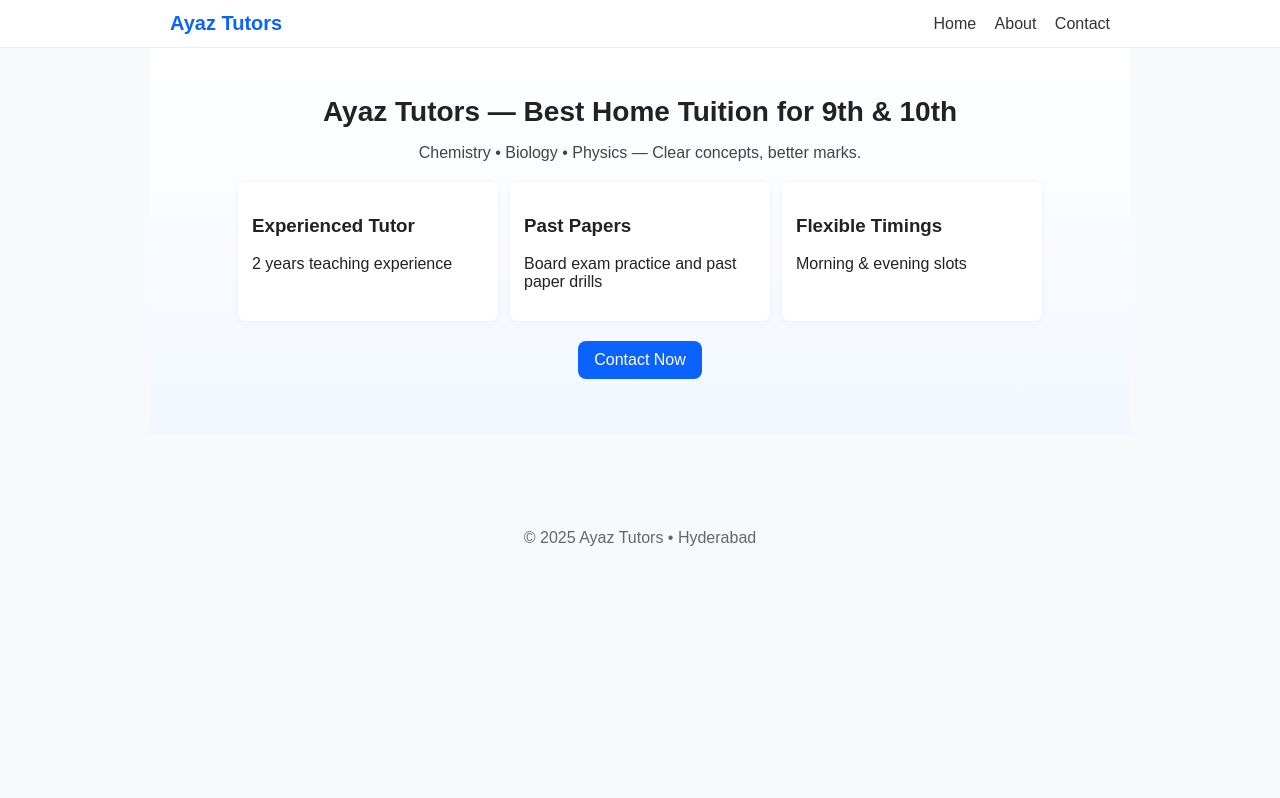
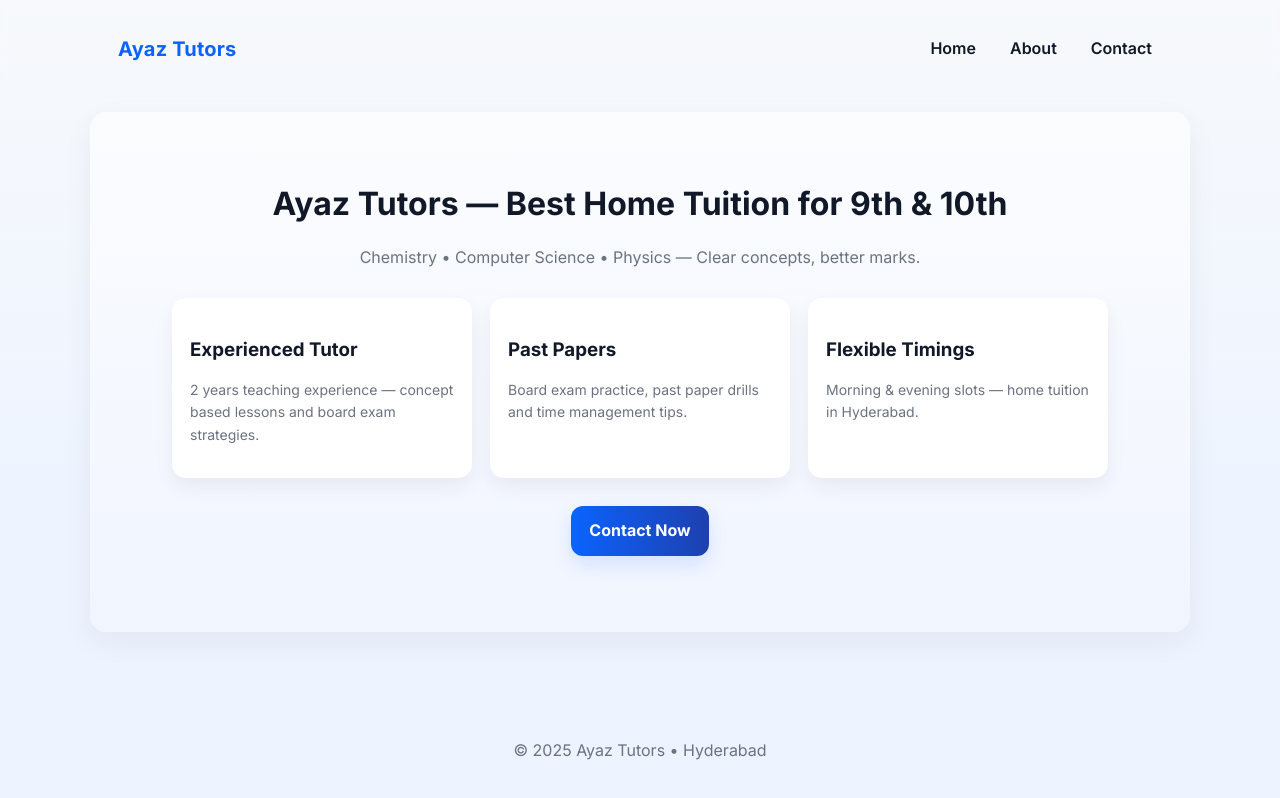
Before and after one commit to maharaliayaz2343-commits/Mahar-ayaz-tutor, a plain HTML site: page index.html in a window 1280 px wide. Drawn offline with Linux system fonts and the light colour scheme; files that its build step writes are made by us from their sources; a web font is replaced by a local one.

Commit message:
Add files via upload

```diff
--- a/index.html
+++ b/index.html
@@ -2,10 +2,27 @@
 <html lang="en">
 <head>
   <meta charset="utf-8" />
-  <meta name="viewport" content="width=device-width,initial-scale=1" />
-  <title>Ayaz Tutors - Home</title>
-  <link rel="stylesheet" href="assets/style.css" />
+  <meta name="viewport" content="width=device-width, initial-scale=1" />
+
+  <!-- Page Title (Isko har page ke hisaab se change karna) -->
+  <title>Ayaz Tutors — Home</title>
+
+  <!-- SEO Meta Description -->
+  <meta name="description" content="Ayaz Tutors — Best home tuition for 9th & 10th. Chemistry, Biology, Physics. Concept clarity & past paper practice." />
+
+  <!-- Google Fonts -->
+  <link rel="preconnect" href="https://fonts.googleapis.com">
+  <link rel="preconnect" href="https://fonts.gstatic.com" crossorigin>
+  <link href="https://fonts.googleapis.com/css2?family=Inter:wght@300;400;600;700&family=Noto+Nastaliq+Urdu:wght@400&display=swap" rel="stylesheet">
+
+  <!-- CSS File -->
+<link rel="stylesheet" href="style.css" />
+
+
+  <!-- Favicon (optional) -->
+  <link rel="icon" href="assets/favicon.ico" />
 </head>
+
 <body>
   <header class="site-header">
     <div class="container">
@@ -20,24 +37,26 @@
 
   <main class="container hero">
     <h1>Ayaz Tutors — Best Home Tuition for 9th & 10th</h1>
-    <p class="lead">Chemistry • Biology • Physics — Clear concepts, better marks.</p>
+    <p class="lead">Chemistry • Computer Science • Physics — Clear concepts, better marks.</p>
 
    <div class="features">
   <div class="feature">
     <h3>Experienced Tutor</h3>
-        <p>2 years teaching experience</p>
+    <p>2 years teaching experience — concept based lessons and board exam strategies.</p>
   </div>
   <div class="feature">
     <h3>Past Papers</h3>
-        <p>Board exam practice and past paper drills</p>
+    <p>Board exam practice, past paper drills and time management tips.</p>
   </div>
   <div class="feature">
     <h3>Flexible Timings</h3>
-        <p>Morning & evening slots</p>
+    <p>Morning & evening slots — home tuition in Hyderabad.</p>
   </div>
 </div>
 
-    <p><a class="btn" href="contact.html">Contact Now</a></p>
+
+    <p><a class="btn" href="contact.html">Contact Now</a>
+</p>
   </main>
 
   <footer class="site-footer">
--- a/style.css
+++ b/style.css
@@ -1,20 +1,103 @@
-/* Simple clean responsive styles */
-:root{--accent:#0b63ff;--bg:#f7f9fc;--text:#222;}
+:root{
+  --accent: #0b63ff;
+  --accent-2:#1e40af;
+  --bg: #f7f9fc;
+  --card: #ffffff;
+  --text: #111827;
+  --muted:#6b7280;
+  --radius:12px;
+}
+
 *{box-sizing:border-box}
-body{font-family:Arial,Helvetica,sans-serif;margin:0;color:var(--text);background:var(--bg)}
-.container{max-width:980px;margin:0 auto;padding:20px}
-.site-header{background:#fff;border-bottom:1px solid #e6eef8}
-.site-header .container{display:flex;align-items:center;justify-content:space-between;padding:12px 20px}
-.logo{font-weight:700;color:var(--accent);text-decoration:none;font-size:20px}
-.main-nav a{margin-left:14px;text-decoration:none;color:#333}
-.hero{padding:40px 20px;text-align:center;background:linear-gradient(180deg,#ffffff,#f2f7ff)}
-.hero h1{font-size:28px;margin:8px 0}
-.lead{color:#444;margin-bottom:18px}
-.features{display:flex;gap:12px;justify-content:center;margin:20px 0;flex-wrap:wrap}
-.feature{background:#fff;padding:14px;border-radius:8px;box-shadow:0 1px 6px rgba(20,40,80,0.05);width:260px;text-align:left}
-.btn{display:inline-block;background:var(--accent);color:#fff;padding:10px 16px;border-radius:8px;text-decoration:none}
-.site-footer{margin-top:40px;padding:18px 0;text-align:center;color:#666}
-input[type="text"],input[type="email"],textarea{width:100%;padding:8px;margin:6px 0 12px;border:1px solid #d6e0ef;border-radius:6px}
-label{display:block;margin-bottom:6px}
-form{max-width:520px;background:#fff;padding:14px;border-radius:8px;box-shadow:0 1px 6px rgba(20,40,80,0.04)}
-@media(max-width:700px){.features{flex-direction:column;align-items:stretch}.site-header .container{flex-direction:column;gap:10px}}
+html,body{height:100%}
+body{
+  font-family: "Inter", "Noto Nastaliq Urdu", Arial, Helvetica, sans-serif;
+  margin:0;
+  color:var(--text);
+  background:linear-gradient(180deg, var(--bg), #eef4ff 60%);
+  -webkit-font-smoothing:antialiased;
+  -moz-osx-font-smoothing:grayscale;
+  line-height:1.6;
+}
+
+/* layout */
+.container{max-width:1100px;margin:0 auto;padding:28px}
+.site-header{
+  background:transparent;
+  position:sticky;
+  top:0;
+  z-index:60;
+  backdrop-filter: blur(4px);
+}
+.site-header .container{
+  display:flex;
+  align-items:center;
+  justify-content:space-between;
+  gap:16px;
+}
+.logo{
+  font-weight:700;color:var(--accent);
+  text-decoration:none;font-size:20px;
+  letter-spacing:0.2px;
+}
+.main-nav{display:flex;gap:14px;align-items:center}
+.main-nav a{
+  text-decoration:none;color:var(--text);
+  padding:8px 10px;border-radius:10px;font-weight:600;
+}
+.main-nav a:hover{background:rgba(11,99,255,0.08);color:var(--accent-2)}
+
+/* hero */
+.hero{
+  padding:60px 20px;
+  text-align:center;
+  margin-top:14px;
+  background:linear-gradient(180deg, rgba(255,255,255,0.6), rgba(243,246,255,0.6));
+  border-radius:16px;
+  box-shadow:0 10px 30px rgba(15,23,42,0.06);
+}
+.hero h1{font-size:32px;margin:6px 0 10px}
+.hero .lead{color:var(--muted);font-size:16px;margin-bottom:20px}
+
+/* CTA */
+.btn{
+  display:inline-block;
+  background:linear-gradient(90deg,var(--accent),var(--accent-2));
+  color:#fff;padding:12px 18px;border-radius:12px;text-decoration:none;
+  font-weight:700;box-shadow:0 8px 20px rgba(11,99,255,0.14);
+  transition:transform .18s ease, box-shadow .18s;
+}
+.btn:hover{transform:translateY(-3px);box-shadow:0 14px 28px rgba(11,99,255,0.18)}
+
+/* features */
+.features{display:flex;gap:18px;justify-content:center;margin:28px 0;flex-wrap:wrap}
+.feature{
+  background:var(--card);
+  padding:18px;border-radius:14px;
+  box-shadow:0 8px 20px rgba(15,23,42,0.06);
+  width:300px;text-align:left;transition:transform .18s, box-shadow .18s;
+}
+.feature:hover{transform:translateY(-6px);box-shadow:0 22px 40px rgba(15,23,42,0.08)}
+.feature h3{margin-bottom:6px}
+.feature p{color:var(--muted);font-size:14px}
+
+/* contact form */
+form{max-width:560px;background:var(--card);padding:18px;border-radius:12px;box-shadow:0 8px 18px rgba(15,23,42,0.04);margin:0 auto}
+label{display:block;margin-bottom:8px;font-weight:600}
+input[type="text"],input[type="email"],textarea{
+  width:100%;padding:10px;border-radius:8px;border:1px solid #e6eef8;background:#fbfdff;
+  margin-bottom:12px;font-size:14px;outline:none;
+}
+input:focus,textarea:focus{box-shadow:0 6px 18px rgba(11,99,255,0.06);border-color:var(--accent)}
+.site-footer{margin-top:40px;padding:22px 0;text-align:center;color:var(--muted)}
+
+/* small screens */
+@media (max-width:900px){
+  .hero h1{font-size:26px}
+  .features{flex-direction:column;align-items:stretch;padding:0}
+  .site-header .container{flex-direction:column;align-items:flex-start}
+  .main-nav{width:100%;justify-content:flex-start;flex-wrap:wrap}
+}
+
+/* tiny polish */
+a{transition:all .15s ease}
```
Also changed, not shown: about.html (+21 -5 lines), contact.html (+19 -3 lines). Lines whose indentation alone changed are shown as unchanged.
